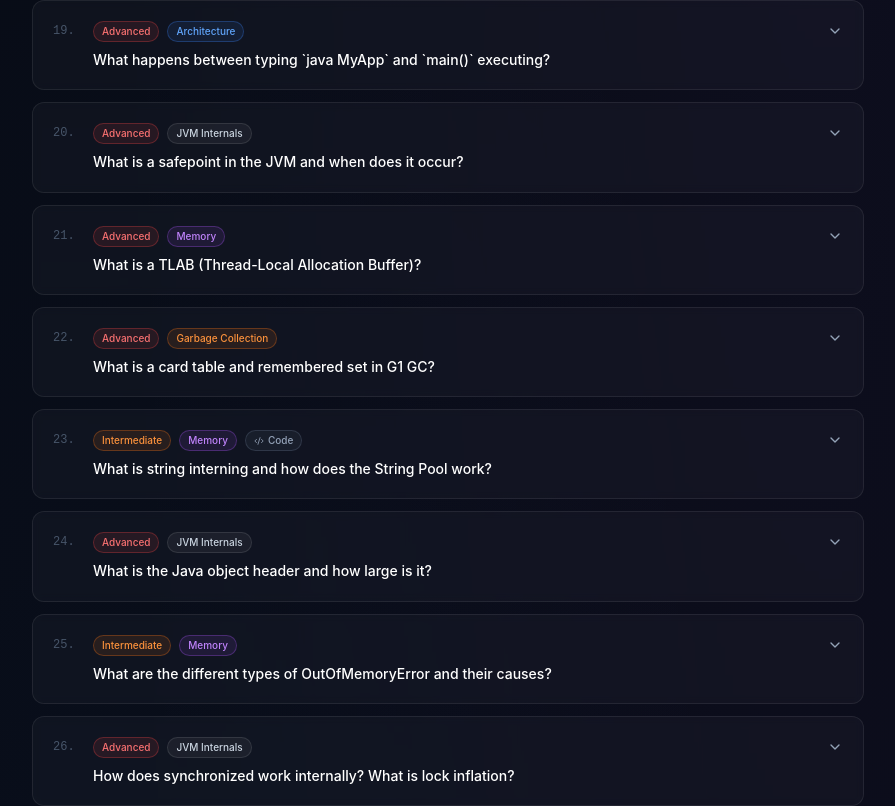
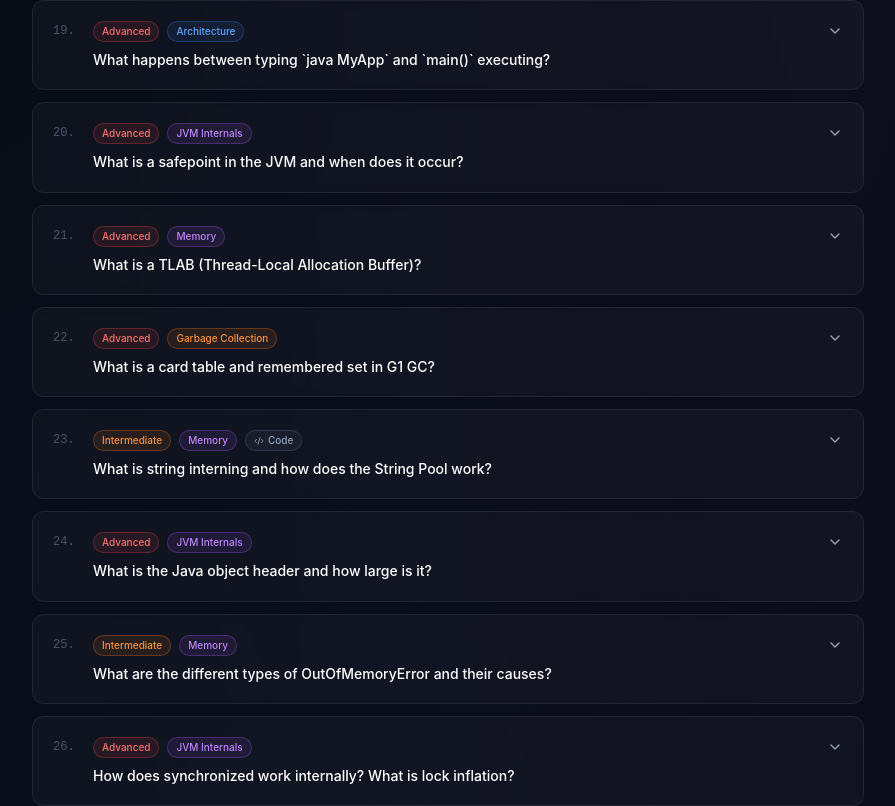
Before and after one commit to Saurabhsds13/inside-jvm, a Next.js app: page /interview in a window 1280 px wide. Shown: the part 2617-3423 px from the top of the page, without its empty margins (192-1087 px from the left). Built offline with nearby package versions, Linux system fonts and the light colour scheme.

Commit message:
fix: NodeJs upgraded for github actions deployment.

```diff
--- a/app/interview/page.tsx
+++ b/app/interview/page.tsx
@@ -50,6 +50,7 @@ const CATEGORY_COLORS: Record<QuestionCategory, string> = {
   Architecture: 'blue', Memory: 'purple', 'Class Loading': 'cyan',
   'Garbage Collection': 'orange', Threads: 'pink',
   Performance: 'green', JIT: 'green', 'Java Memory Model': 'red',
+  'Virtual Threads': 'green', Profiling: 'cyan', 'JVM Internals': 'purple',
 };
 const DIFFICULTIES: QuestionDifficulty[] = ['Beginner', 'Intermediate', 'Advanced'];
 const CATEGORIES: QuestionCategory[] = [
```
